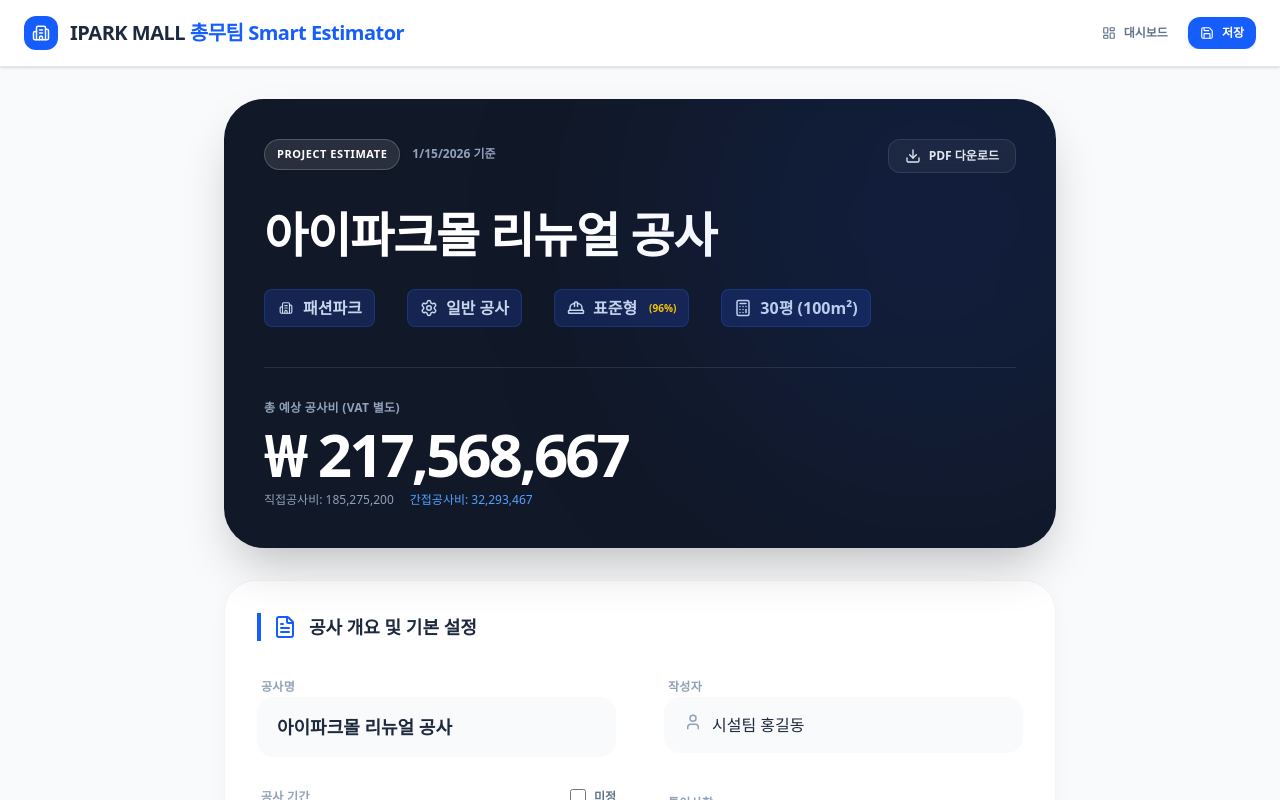
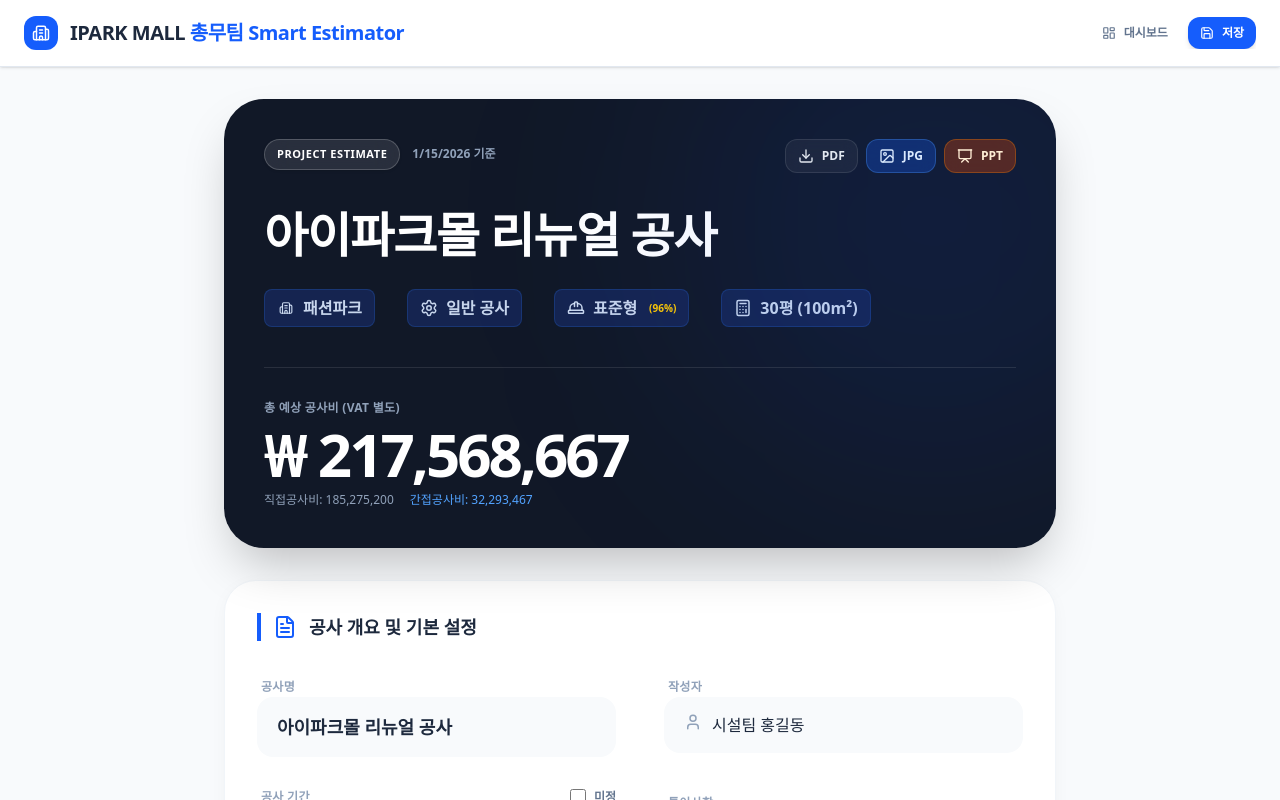
Before and after one commit to kyounghokim185/ipark-estimate-system, a Next.js app: page / in a window 1280 px wide. Shown: the top 800 px of the page. Built offline with nearby package versions, Linux system fonts and the light colour scheme.

Commit message:
feat: Add JPG and PPT export options

```diff
--- a/package.json
+++ b/package.json
@@ -15,6 +15,7 @@
     "jspdf": "^4.0.0",
     "lucide-react": "^0.562.0",
     "next": "16.1.1",
+    "pptxgenjs": "^4.0.1",
     "react": "19.2.3",
     "react-dom": "19.2.3",
     "tailwind-merge": "^3.4.0"
--- a/src/app/page.tsx
+++ b/src/app/page.tsx
@@ -30,6 +30,8 @@
 import Link from 'next/link';
 import html2canvas from 'html2canvas';
 import jsPDF from 'jspdf';
+import pptxgen from 'pptxgenjs';
+import { Image as ImageIcon, Presentation } from 'lucide-react';
 
 // --- Types ---
 type ZoneType = 'fashion' | 'living' | 'fnb' | 'back';
@@ -118,6 +120,7 @@
     // Persistence State
     const [currentId, setCurrentId] = useState<string | null>(null);
     const [isSaving, setIsSaving] = useState(false);
+    const [isExporting, setIsExporting] = useState(false);
 
     const fileInputRef = useRef<HTMLInputElement>(null);
     const attachmentInputRef = useRef<HTMLInputElement>(null);
@@ -385,16 +388,16 @@
 
     const totals = calculateTotal();
 
-    const handleDownloadPDF = async () => {
+    // Helper to capture pages for PDF/PPT/JPG
+    const captureEstimatePages = async () => {
         const element = document.getElementById('estimate-content');
-        if (!element) return;
+        if (!element) return null;
 
-        try {
-            // Helper to apply common styles for A4 fit
+        // Shared print styles
         const applyPdfStyles = (clone: HTMLElement) => {
-                clone.style.width = '800px'; // Optimization for A4 width
+            clone.style.width = '800px';
             clone.style.margin = '0 auto';
-                clone.style.padding = '20px'; // Compact padding
+            clone.style.padding = '20px';
             clone.style.backgroundColor = 'white';
             clone.style.color = 'black';
             clone.style.position = 'absolute';
@@ -402,19 +405,17 @@
             clone.style.top = '0';
             clone.style.boxSizing = 'border-box';
             clone.style.lineHeight = '1.4';
-                clone.style.height = 'auto'; // Force auto height
-                clone.style.overflow = 'visible'; // Allow overflow
+            clone.style.height = 'auto';
+            clone.style.overflow = 'visible';
 
-                // Force text wrapping and visible overflow for ALL elements
             const allElements = clone.querySelectorAll('*');
             allElements.forEach((el: any) => {
                 el.style.overflow = 'visible';
                 el.style.whiteSpace = 'normal';
                 el.style.height = 'auto';
-                    el.style.wordBreak = 'break-word'; // Break long words
+                el.style.wordBreak = 'break-word';
             });
 
-                // Specific Table Fixes
             const tables = clone.querySelectorAll('table');
             tables.forEach((el: any) => {
                 el.style.tableLayout = 'fixed';
@@ -425,11 +426,10 @@
             cells.forEach((el: any) => {
                 el.style.wordBreak = 'break-word';
                 el.style.overflowWrap = 'anywhere';
-                    el.style.whiteSpace = 'normal'; // Wrap text
+                el.style.whiteSpace = 'normal';
                 el.style.height = 'auto';
             });
 
-                // Ensure all inputs look like text
             const inputs = clone.querySelectorAll('input, select');
             inputs.forEach((el: any) => {
                 el.style.border = 'none';
@@ -441,21 +441,17 @@
                 el.style.fontSize = '12px';
             });
 
-                // Compact Table Cells
             const tableCells = clone.querySelectorAll('th, td');
             tableCells.forEach((el: any) => {
                 el.style.padding = '6px 4px';
                 el.style.fontSize = '12px';
             });
 
-                // Hide print-specific and unnecessary elements
             const noPrints = clone.querySelectorAll('.no-print');
             noPrints.forEach((el: any) => el.style.display = 'none');
 
-                // Hide header/footer areas if captured (Default behavior, override in Page 3)
             const banner = clone.querySelector('.bg-amber-50');
             if (banner) {
-                    // Try to hide the parent container of the banner if it's the footer grid
                 const parent = banner.closest('.grid');
                 if (parent && parent.classList.contains('md:grid-cols-1')) {
                     (parent as HTMLElement).style.display = 'none';
@@ -463,17 +459,19 @@
             }
         };
 
-            // 1. Capture Page 1: Hero + Basic Info + Criteria
-            const canvas1 = await html2canvas(element, {
+        const commonOptions = {
             scale: 3,
             useCORS: true,
             logging: false,
-                windowWidth: 1400,
+            windowWidth: 1400
+        };
+
+        const canvas1 = await html2canvas(element, {
+            ...commonOptions,
             onclone: (documentClone) => {
                 const clone = documentClone.querySelector('#estimate-content') as HTMLElement;
                 if (clone) {
                     applyPdfStyles(clone);
-                        // Hide Page 2 & 3 content
                     const detaileList = clone.querySelector('#section-detailed-list') as HTMLElement;
                     if (detaileList) detaileList.style.display = 'none';
                     const photos = clone.querySelector('#section-photos') as HTMLElement;
@@ -486,25 +484,18 @@
             }
         });
 
-            // 2. Capture Page 2: Detailed List (Costs) ONLY
         const canvas2 = await html2canvas(element, {
-                scale: 3,
-                useCORS: true,
-                logging: false,
-                windowWidth: 1400,
+            ...commonOptions,
             onclone: (documentClone) => {
                 const clone = documentClone.querySelector('#estimate-content') as HTMLElement;
                 if (clone) {
                     applyPdfStyles(clone);
-                        // Hide Page 1 content
                     const hero = clone.querySelector('#hero-section') as HTMLElement;
                     if (hero) hero.style.display = 'none';
                     const basicInfo = clone.querySelector('#section-basic-info') as HTMLElement;
                     if (basicInfo) basicInfo.style.display = 'none';
                     const criteria = clone.querySelector('#section-criteria') as HTMLElement;
                     if (criteria) criteria.style.display = 'none';
-
-                        // Show Detailed List BUT Hide Photos/Attachments/Tip (Page 3 items)
                     const photos = clone.querySelector('#section-photos') as HTMLElement;
                     if (photos) photos.style.display = 'none';
                     const attachments = clone.querySelector('#section-attachments') as HTMLElement;
@@ -515,30 +506,20 @@
             }
         });
 
-            // 3. Capture Page 3: Site Photos + Attachments + Budget Tip
         const canvas3 = await html2canvas(element, {
-                scale: 3,
-                useCORS: true,
-                logging: false,
-                windowWidth: 1400,
+            ...commonOptions,
             onclone: (documentClone) => {
                 const clone = documentClone.querySelector('#estimate-content') as HTMLElement;
                 if (clone) {
                     applyPdfStyles(clone);
-                        // Hide Page 1 content
                     const hero = clone.querySelector('#hero-section') as HTMLElement;
                     if (hero) hero.style.display = 'none';
                     const basicInfo = clone.querySelector('#section-basic-info') as HTMLElement;
                     if (basicInfo) basicInfo.style.display = 'none';
                     const criteria = clone.querySelector('#section-criteria') as HTMLElement;
                     if (criteria) criteria.style.display = 'none';
-
-                        // Hide Detailed List (Page 2)
                     const detailedSection = clone.querySelector('#section-detailed-list');
                     if (detailedSection) (detailedSection as HTMLElement).style.display = 'none';
-
-                        // Show Photos, Attachments, Tip explicitly
-                        // They are outside #section-detailed-list now (based on previous edits structure check)
                     const photos = clone.querySelector('#section-photos') as HTMLElement;
                     if (photos) {
                         photos.style.display = 'block';
@@ -552,8 +533,7 @@
                     }
                     const tip = clone.querySelector('#section-budget-tip') as HTMLElement;
                     if (tip) {
-                            // Ensure parent is visible if needed, but since we targeted the specific div, just show it
-                            tip.style.display = 'flex'; // It was flex
+                        tip.style.display = 'flex';
                         const parent = tip.closest('.grid');
                         if (parent && (parent as HTMLElement).classList.contains('print:hidden')) {
                             (parent as HTMLElement).classList.remove('print:hidden');
@@ -564,45 +544,108 @@
             }
         });
 
+        return [canvas1, canvas2, canvas3];
+    };
+
+    const handleDownloadPDF = async () => {
+        setIsExporting(true);
+        try {
+            const canvases = await captureEstimatePages();
+            if (!canvases) return;
+
             const pdf = new jsPDF('p', 'mm', 'a4');
             const pdfWidth = pdf.internal.pageSize.getWidth();
             const pdfHeight = pdf.internal.pageSize.getHeight();
 
-            // Add Page 1
-            const imgData1 = canvas1.toDataURL('image/png');
-            const imgHeight1 = (canvas1.height * pdfWidth) / canvas1.width;
-            pdf.addImage(imgData1, 'PNG', 0, 0, pdfWidth, imgHeight1);
+            canvases.forEach((canvas, index) => {
+                if (index > 0) pdf.addPage();
+                const imgData = canvas.toDataURL('image/png');
+                const imgHeight = (canvas.height * pdfWidth) / canvas.width;
 
-            // Add Page 2
-            pdf.addPage();
-            const imgData2 = canvas2.toDataURL('image/png');
-            const imgHeight2 = (canvas2.height * pdfWidth) / canvas2.width;
-
-            if (imgHeight2 > pdfHeight) {
-                let heightLeft = imgHeight2;
+                if (index === 1 && imgHeight > pdfHeight) {
+                    let heightLeft = imgHeight;
                     let position = 0;
-                pdf.addImage(imgData2, 'PNG', 0, position, pdfWidth, imgHeight2);
+                    pdf.addImage(imgData, 'PNG', 0, position, pdfWidth, imgHeight);
                     heightLeft -= pdfHeight;
                     while (heightLeft >= 0) {
-                    position = heightLeft - imgHeight2;
+                        position = heightLeft - imgHeight;
                         pdf.addPage();
-                    pdf.addImage(imgData2, 'PNG', 0, position, pdfWidth, imgHeight2);
+                        pdf.addImage(imgData, 'PNG', 0, position, pdfWidth, imgHeight);
                         heightLeft -= pdfHeight;
                     }
                 } else {
-                pdf.addImage(imgData2, 'PNG', 0, 0, pdfWidth, imgHeight2);
+                    pdf.addImage(imgData, 'PNG', 0, 0, pdfWidth, imgHeight);
                 }
-
-            // Add Page 3
-            pdf.addPage();
-            const imgData3 = canvas3.toDataURL('image/png');
-            const imgHeight3 = (canvas3.height * pdfWidth) / canvas3.width;
-            pdf.addImage(imgData3, 'PNG', 0, 0, pdfWidth, imgHeight3);
+            });
 
             pdf.save(`${projectInfo.name}_견적서.pdf`);
         } catch (error) {
             console.error('PDF Generation Error:', error);
             alert('PDF 생성 중 오류가 발생했습니다.');
+        } finally {
+            setIsExporting(false);
+        }
+    };
+
+    const handleDownloadJPG = async () => {
+        setIsExporting(true);
+        try {
+            const canvases = await captureEstimatePages();
+            if (!canvases) return;
+
+            const totalHeight = canvases.reduce((acc, c) => acc + c.height, 0);
+            const maxWidth = Math.max(...canvases.map(c => c.width));
+
+            const combinedCanvas = document.createElement('canvas');
+            combinedCanvas.width = maxWidth;
+            combinedCanvas.height = totalHeight;
+            const ctx = combinedCanvas.getContext('2d');
+            if (!ctx) return;
+
+            ctx.fillStyle = '#ffffff';
+            ctx.fillRect(0, 0, combinedCanvas.width, combinedCanvas.height);
+
+            let currentY = 0;
+            canvases.forEach(c => {
+                ctx.drawImage(c, 0, currentY);
+                currentY += c.height;
+            });
+
+            const link = document.createElement('a');
+            link.download = `${projectInfo.name}_견적서.jpg`;
+            link.href = combinedCanvas.toDataURL('image/jpeg', 0.9);
+            link.click();
+
+        } catch (error) {
+            console.error('JPG Generation Error:', error);
+            alert('JPG 생성 중 오류가 발생했습니다.');
+        } finally {
+            setIsExporting(false);
+        }
+    };
+
+    const handleDownloadPPT = async () => {
+        setIsExporting(true);
+        try {
+            const canvases = await captureEstimatePages();
+            if (!canvases) return;
+
+            const pres = new pptxgen();
+            pres.layout = 'LAYOUT_A4';
+
+            canvases.forEach(c => {
+                const slide = pres.addSlide();
+                const imgData = c.toDataURL('image/png');
+                slide.addImage({ data: imgData, x: 0, y: 0, w: '100%', h: '100%', sizing: { type: 'contain', w: '100%', h: '100%' } });
+            });
+
+            await pres.writeFile({ fileName: `${projectInfo.name}_견적서.pptx` });
+
+        } catch (error) {
+            console.error('PPT Generation Error:', error);
+            alert('PPT 생성 중 오류가 발생했습니다.');
+        } finally {
+            setIsExporting(false);
         }
     };
 
@@ -648,9 +691,17 @@
                                 {projectInfo.isPending ? '공사 기간 미정' : new Date().toLocaleDateString() + ' 기준'}
                             </span>
                         </div>
-                        <button onClick={handleDownloadPDF} className="bg-white/5 hover:bg-white/10 border border-white/10 px-4 py-2 rounded-xl text-xs font-bold flex items-center gap-2 transition-all backdrop-blur-sm no-print text-slate-200 hover:text-white">
-                            <Download size={16} /> PDF 다운로드
+                        <div className="flex gap-2">
+                            <button onClick={handleDownloadPDF} disabled={isExporting} className="bg-white/5 hover:bg-white/10 border border-white/10 px-3 py-2 rounded-xl text-xs font-bold flex items-center gap-2 transition-all backdrop-blur-sm no-print text-slate-200 hover:text-white disabled:opacity-50">
+                                <Download size={16} /> PDF
                             </button>
+                            <button onClick={handleDownloadJPG} disabled={isExporting} className="bg-blue-600/30 hover:bg-blue-600/50 border border-blue-400/30 px-3 py-2 rounded-xl text-xs font-bold flex items-center gap-2 transition-all backdrop-blur-sm no-print text-blue-100 hover:text-white disabled:opacity-50">
+                                <ImageIcon size={16} /> JPG
+                            </button>
+                            <button onClick={handleDownloadPPT} disabled={isExporting} className="bg-orange-600/30 hover:bg-orange-600/50 border border-orange-400/30 px-3 py-2 rounded-xl text-xs font-bold flex items-center gap-2 transition-all backdrop-blur-sm no-print text-orange-100 hover:text-white disabled:opacity-50">
+                                <Presentation size={16} /> PPT
+                            </button>
+                        </div>
                     </div>
 
                     <h2 className="text-2xl md:text-5xl font-black mb-4 md:mb-6 tracking-tight leading-tight">{projectInfo.name || '공사명 미입력'}</h2>
```
Also changed, not shown: 1 other file (tests, documents, lock files or other folders). Lines whose indentation alone changed are shown as unchanged.
